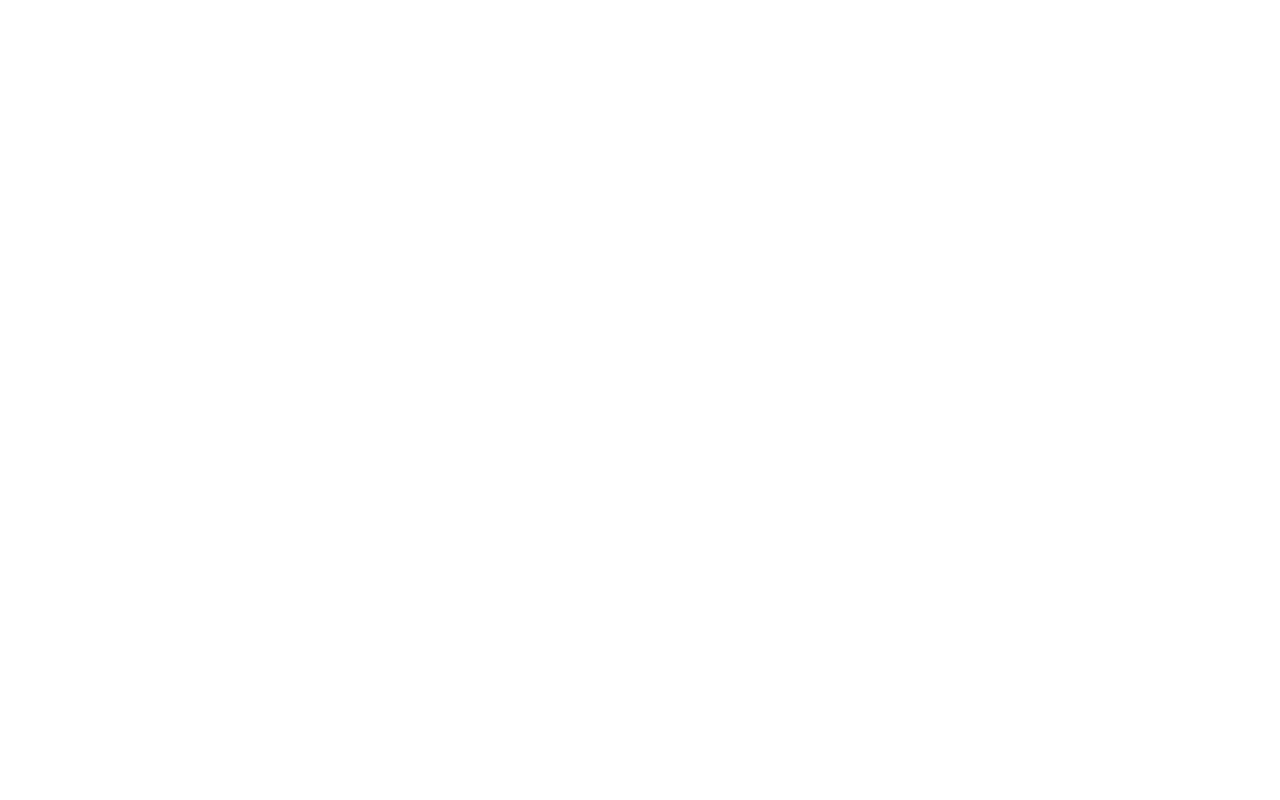
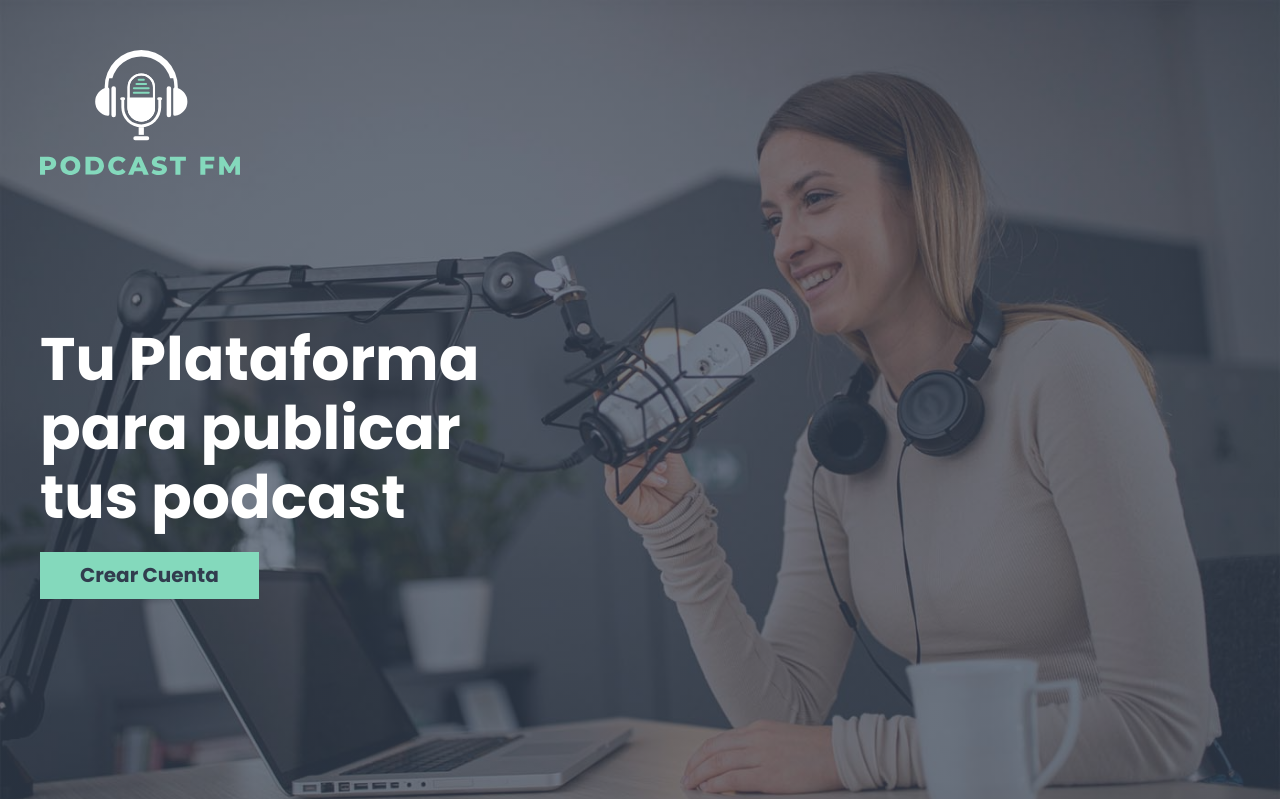
Before and after one commit to Duglianny/plataforma-de-podcast, a website: page index.html in a window 1280 px wide. Drawn offline with nearby package versions, Linux system fonts and the light colour scheme; files that its build step writes are made by us from their sources; files whose address does not match are found by name.

Commit message:
merge a develop

```diff
--- a/index.html
+++ b/index.html
@@ -13,6 +13,20 @@
 </head>
 <body>
 
+    <header class="header">
+        <div class="contenedor header-grid">
+
+            <div class="logo">
+                <img src="./build/img/logo.svg" alt="imagen logo app">
+            </div>
+
+            <div class="contenido">
+                <h1>Tu Plataforma para publicar tus podcast</h1>
+                <a href="#" class="boton-primario">Crear Cuenta </a>
+            </div>
+
+        </div>
+    </header>
 
 </body>
 </html>
--- a/src/scss/app.scss
+++ b/src/scss/app.scss
@@ -1 +1,2 @@
 @use 'base';
+@use 'ui';
--- a/src/scss/base/_mixins.scss
+++ b/src/scss/base/_mixins.scss
@@ -50,3 +50,12 @@
     gap: $espaciado;
     grid-template-columns: repeat($columnas, 1fr);
 }
+
+
+@mixin bgimage($url, $colordegradado) {
+    background-image: linear-gradient($colordegradado 0%, $colordegradado 100%), url($url);
+    background-repeat: no-repeat;
+    background-size: cover;
+    background-position: top center;
+
+}
--- /dev/null
+++ b/src/scss/ui/_boton.scss
@@ -0,0 +1,7 @@
+@use 'base/variables' as v;
+@use 'base/mixins' as m;
+
+
+.boton-primario{
+  @include m.boton(v.$primario, v.$secundario);
+}
--- /dev/null
+++ b/src/scss/ui/_header.scss
@@ -0,0 +1,40 @@
+@use 'base/variables' as v;
+@use 'base/mixins' as m;
+
+
+.header{
+
+  @include m.bgimage('../img/header.jpg', v.$secundarioOpacity);
+  padding: 5rem 0;
+
+  .logo{
+    max-width: 20rem;
+    margin: 0 auto;
+
+    @include m.tablet{
+      margin: 0;
+    }
+  }
+
+  .contenido{
+    padding: 10rem 0;
+
+    @include m.tablet{
+      padding: 15rem 0;
+    }
+
+    h1{
+      color: v.$blanco;
+      font-size: 4.5rem;
+
+      @include m.tablet{
+        font-size: 6rem;
+        max-width: 50%;
+      }
+
+      @include m.desktop{
+        max-width: 40%;
+      }
+    }
+  }
+}
--- /dev/null
+++ b/src/scss/ui/_index.scss
@@ -0,0 +1,6 @@
+@forward './header';
+
+
+
+
+@forward './boton';
```
